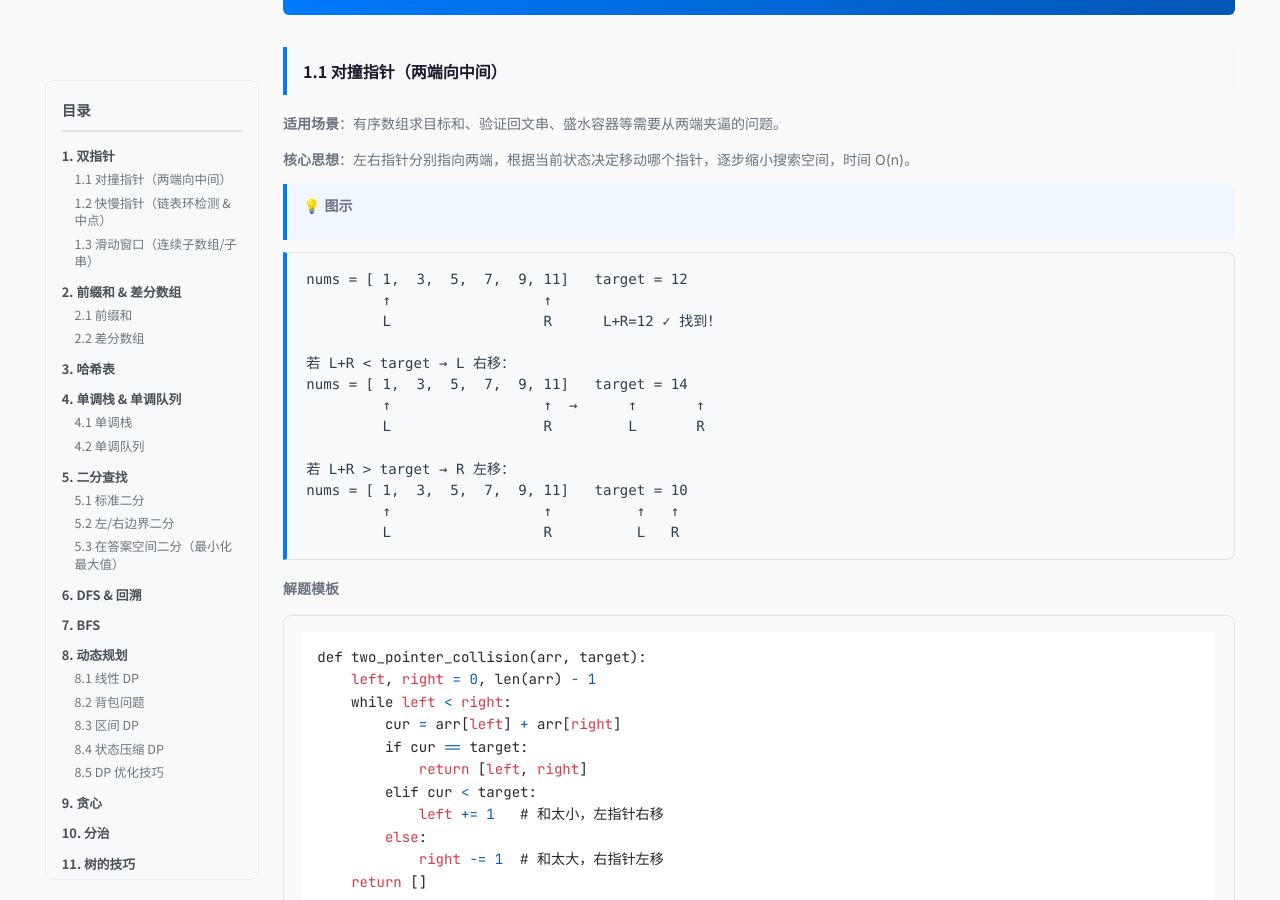
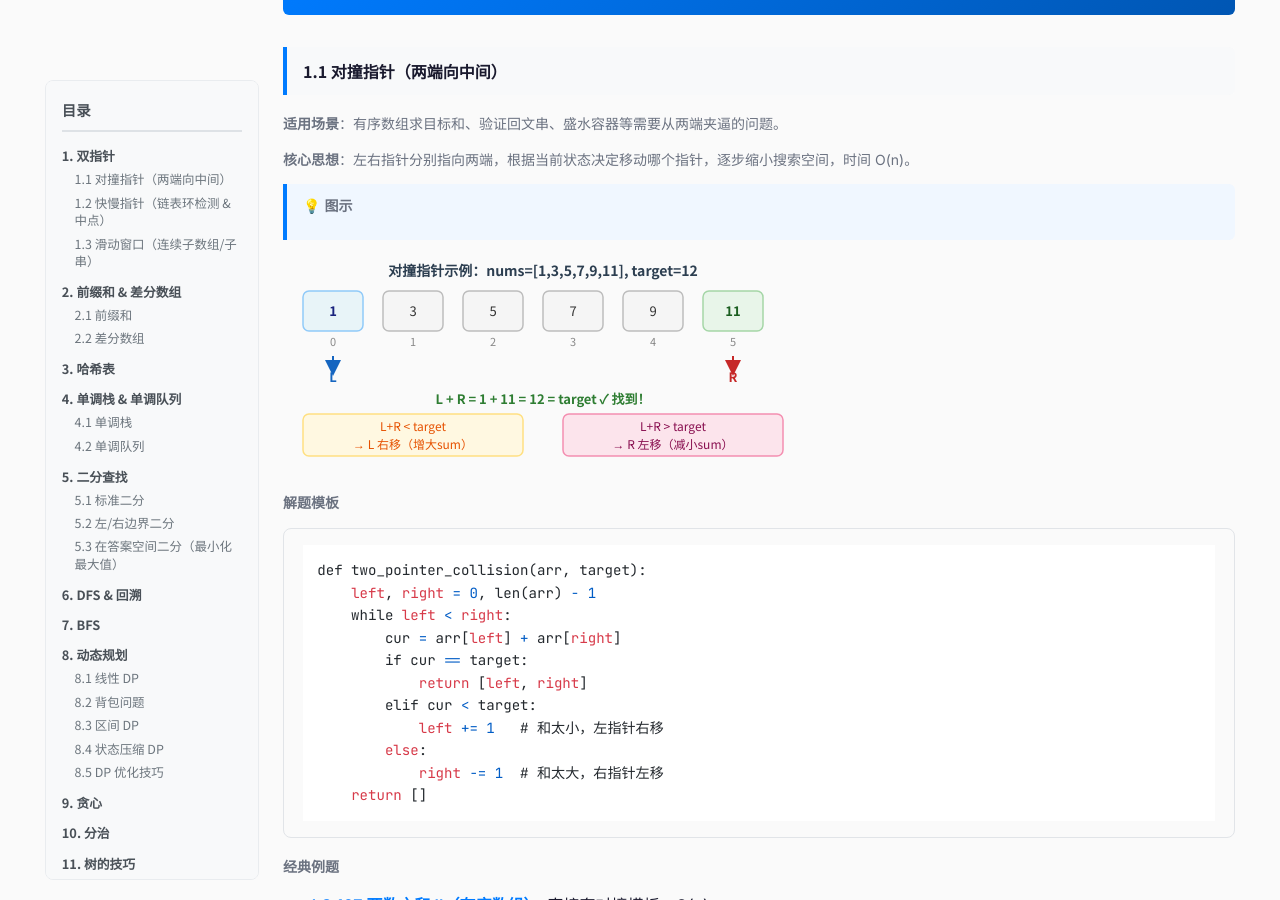
Before and after one commit to chengenbao/chengenbao.github.io, a Jekyll site: the page built from notes/algo-tricks.md, in a window 1280 px wide and 900 px high, scrolled down 379 px. Built offline with Jekyll 4.4.1, drawn with Linux system fonts in a browser that asks for light colours; nearby versions of some CDN libraries.

Commit message:
feat: replace ASCII collision pointer diagram with SVG illustration

````diff
--- a/notes/algo-tricks.md
+++ b/notes/algo-tricks.md
@@ -18,21 +18,73 @@ permalink: /notes/algo-tricks/
 
 > 💡 **图示**
 
-<pre class="ascii">
-nums = [ 1,  3,  5,  7,  9, 11]   target = 12
-         ↑                  ↑
-         L                  R      L+R=12 ✓ 找到！
+<div style="overflow-x:auto;margin:1rem 0">
+<svg viewBox="0 0 520 210" xmlns="http://www.w3.org/2000/svg" style="max-width:520px;width:100%;font-family:'Noto Sans SC',sans-serif;font-size:13px">
+  <!-- Title -->
+  <text x="260" y="20" text-anchor="middle" font-weight="bold" fill="#2c3e50" font-size="14">对撞指针示例：nums=[1,3,5,7,9,11], target=12</text>
 
-若 L+R &lt; target → L 右移：
-nums = [ 1,  3,  5,  7,  9, 11]   target = 14
-         ↑                  ↑  →      ↑       ↑
-         L                  R         L       R
+  <!-- Array boxes -->
+  <!-- positions: x = 20 + i*80, y=35, w=60, h=40 -->
+  <!-- values -->
+  <g>
+    <!-- box 0: val=1 -->
+    <rect x="20" y="35" width="60" height="40" rx="6" fill="#e8f4f8" stroke="#90caf9" stroke-width="1.5"/>
+    <text x="50" y="60" text-anchor="middle" fill="#1a237e" font-weight="bold">1</text>
+    <text x="50" y="90" text-anchor="middle" fill="#888" font-size="11">0</text>
 
-若 L+R &gt; target → R 左移：
-nums = [ 1,  3,  5,  7,  9, 11]   target = 10
-         ↑                  ↑          ↑   ↑
-         L                  R          L   R
-</pre>
+    <rect x="100" y="35" width="60" height="40" rx="6" fill="#f5f5f5" stroke="#bdbdbd" stroke-width="1.5"/>
+    <text x="130" y="60" text-anchor="middle" fill="#333">3</text>
+    <text x="130" y="90" text-anchor="middle" fill="#888" font-size="11">1</text>
+
+    <rect x="180" y="35" width="60" height="40" rx="6" fill="#f5f5f5" stroke="#bdbdbd" stroke-width="1.5"/>
+    <text x="210" y="60" text-anchor="middle" fill="#333">5</text>
+    <text x="210" y="90" text-anchor="middle" fill="#888" font-size="11">2</text>
+
+    <rect x="260" y="35" width="60" height="40" rx="6" fill="#f5f5f5" stroke="#bdbdbd" stroke-width="1.5"/>
+    <text x="290" y="60" text-anchor="middle" fill="#333">7</text>
+    <text x="290" y="90" text-anchor="middle" fill="#888" font-size="11">3</text>
+
+    <rect x="340" y="35" width="60" height="40" rx="6" fill="#f5f5f5" stroke="#bdbdbd" stroke-width="1.5"/>
+    <text x="370" y="60" text-anchor="middle" fill="#333">9</text>
+    <text x="370" y="90" text-anchor="middle" fill="#888" font-size="11">4</text>
+
+    <!-- box 5: val=11 -->
+    <rect x="420" y="35" width="60" height="40" rx="6" fill="#e8f5e9" stroke="#a5d6a7" stroke-width="1.5"/>
+    <text x="450" y="60" text-anchor="middle" fill="#1b5e20" font-weight="bold">11</text>
+    <text x="450" y="90" text-anchor="middle" fill="#888" font-size="11">5</text>
+  </g>
+
+  <!-- L pointer -->
+  <line x1="50" y1="100" x2="50" y2="112" stroke="#1565c0" stroke-width="2" marker-end="url(#arrowB)"/>
+  <text x="50" y="126" text-anchor="middle" fill="#1565c0" font-weight="bold">L</text>
+
+  <!-- R pointer -->
+  <line x1="450" y1="100" x2="450" y2="112" stroke="#c62828" stroke-width="2" marker-end="url(#arrowR)"/>
+  <text x="450" y="126" text-anchor="middle" fill="#c62828" font-weight="bold">R</text>
+
+  <!-- Sum annotation -->
+  <text x="260" y="148" text-anchor="middle" fill="#2e7d32" font-weight="bold" font-size="13">L + R = 1 + 11 = 12 = target ✓ 找到！</text>
+
+  <!-- Rule boxes -->
+  <rect x="20" y="158" width="220" height="42" rx="6" fill="#fff8e1" stroke="#ffe082" stroke-width="1.5"/>
+  <text x="130" y="175" text-anchor="middle" fill="#e65100" font-size="12">L+R &lt; target</text>
+  <text x="130" y="193" text-anchor="middle" fill="#e65100" font-size="12">→ L 右移（增大sum）</text>
+
+  <rect x="280" y="158" width="220" height="42" rx="6" fill="#fce4ec" stroke="#f48fb1" stroke-width="1.5"/>
+  <text x="390" y="175" text-anchor="middle" fill="#880e4f" font-size="12">L+R &gt; target</text>
+  <text x="390" y="193" text-anchor="middle" fill="#880e4f" font-size="12">→ R 左移（减小sum）</text>
+
+  <!-- Arrow markers -->
+  <defs>
+    <marker id="arrowB" markerWidth="8" markerHeight="8" refX="4" refY="4" orient="auto">
+      <path d="M0,0 L8,4 L0,8 Z" fill="#1565c0"/>
+    </marker>
+    <marker id="arrowR" markerWidth="8" markerHeight="8" refX="4" refY="4" orient="auto">
+      <path d="M0,0 L8,4 L0,8 Z" fill="#c62828"/>
+    </marker>
+  </defs>
+</svg>
+</div>
 
 **解题模板**
 ```python
````
